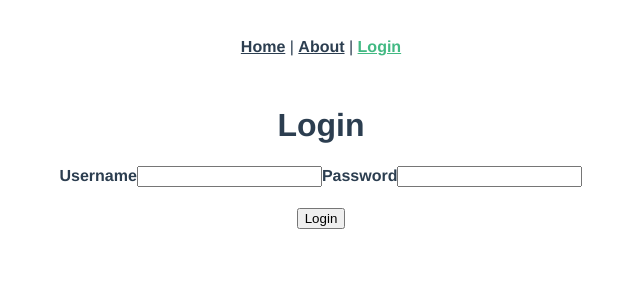
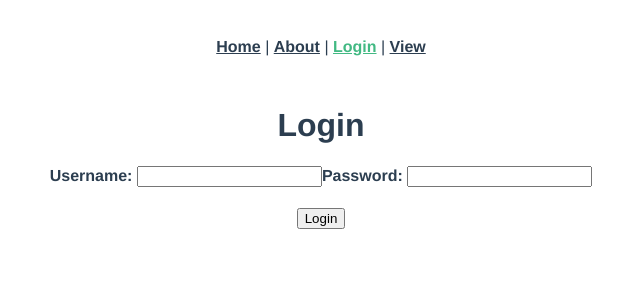
Before and after one commit to Rman887/moves, a Vue app: page /#/login in a window 1280 px wide. Shown: the top 300 px of the page, without its empty margins (319-959 px from the left). Built offline with nearby package versions, Linux system fonts and the light colour scheme.

Commit message:
Add tips view

```diff
--- a/src/App.vue
+++ b/src/App.vue
@@ -3,7 +3,8 @@
     <div id="nav">
       <router-link to="/">Home</router-link> |
       <router-link to="/about">About</router-link> |
-      <router-link to="/login">Login</router-link>
+      <router-link to="/login">Login</router-link> |
+      <router-link to="/view">View</router-link>
     </div>
     <router-view/>
   </div>
--- /dev/null
+++ b/src/components/TipItem.vue
@@ -0,0 +1,40 @@
+<template>
+  <tr>
+      <td>
+        <h2>{{title}}</h2>
+        <p>{{content}}</p>
+        <p>{{location}}</p>
+        <p>{{is_question}}</p>
+      </td>
+  </tr>
+</template>
+
+<script>
+export default {
+  name: 'TipItem',
+  props: {
+    title: String,
+    content: String,
+    is_question: Boolean,
+    location: String
+  }
+}
+</script>
+
+<!-- Add "scoped" attribute to limit CSS to this component only -->
+<style scoped>
+h3 {
+  margin: 40px 0 0;
+}
+ul {
+  list-style-type: none;
+  padding: 0;
+}
+li {
+  display: inline-block;
+  margin: 0 10px;
+}
+a {
+  color: #42b983;
+}
+</style>
--- a/src/router.js
+++ b/src/router.js
@@ -25,7 +25,12 @@ export default new Router({
       // route level code-splitting
       // this generates a separate chunk (about.[hash].js) for this route
       // which is lazy-loaded when the route is visited.
-      component: () => import(/* webpackChunkName: "about" */ './views/Login.vue')
+      component: () => import(/* webpackChunkName: "login" */ './views/Login.vue')
+    },
+    {
+      path: '/view',
+      name: 'view',
+      component: () => import(/* webpackChunkName: "view" */ './views/TipsView.vue')
     }
   ]
 })
--- a/src/views/Login.vue
+++ b/src/views/Login.vue
@@ -1,10 +1,10 @@
 <template>
   <div>
     <h1>Login</h1>
-    <label><b>Username</b></label>
+    <label><b>Username: </b></label>
     <input type="text" name="uname" v-model="usernameText">
 
-    <label><b>Password</b></label>
+    <label><b>Password: </b></label>
     <input type="password" name="psw" v-model="passwordText">
 
     <h1> {{usernameText}} </h1>
@@ -15,7 +15,6 @@
 </template>
 
 <script>
-
 export default {
   name: 'login',
   components: {
@@ -30,6 +29,8 @@ export default {
 
   methods: {
     submitLogin: function (event) {
+      this.usernameText = ''
+      this.passwordText = ''
       console.log('SUBMITTED!')
     }
   }
--- /dev/null
+++ b/src/views/TipsView.vue
@@ -0,0 +1,19 @@
+<template>
+  <div>
+    <table>
+      <TipItem title = "HI" content = "waternigga" location = "D" is_question="true"/>
+    </table>
+  </div>
+</template>
+
+<script>
+// @ is an alias to /src
+import TipItem from '@/components/TipItem.vue'
+
+export default {
+  name: 'Tips',
+  components: {
+    TipItem
+  }
+}
+</script>
```
